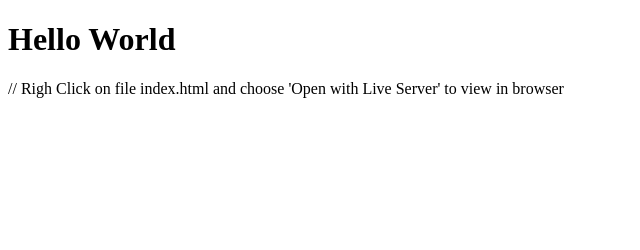
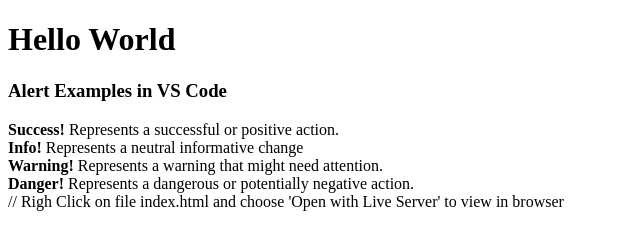
Before and after one commit to FritjoffS/js_basic, a plain HTML site: page index.html in a window 1280 px wide. Shown: the whole page, without its empty margins (0-640 px from the left). Drawn offline with Linux system fonts and the light colour scheme.

Commit message:
Added features

```diff
--- a/index.html
+++ b/index.html
@@ -8,7 +8,12 @@
 <body>
     <h1>Hello World</h1>
     <script src="index.js"></script>
-</body>
+    <h3>Alert Examples in VS Code</h3>
+        <strong>Success!</strong> Represents a successful or positive action.</br>
+        <strong>Info!</strong> Represents a neutral informative change</br>
+        <strong>Warning!</strong> Represents a warning that might need attention.</br>
+        <strong>Danger!</strong> Represents a dangerous or potentially negative action.</br>
+    </body>
 </html>
 
 // Righ Click on file index.html and choose 'Open with Live Server' to view in browser
```
